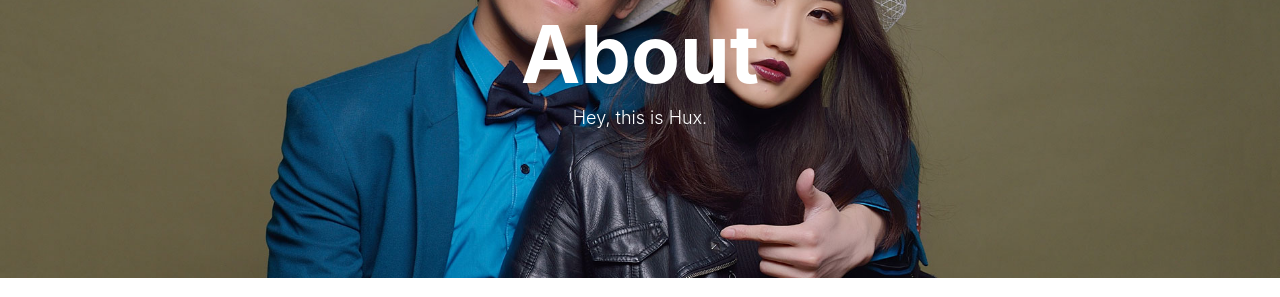
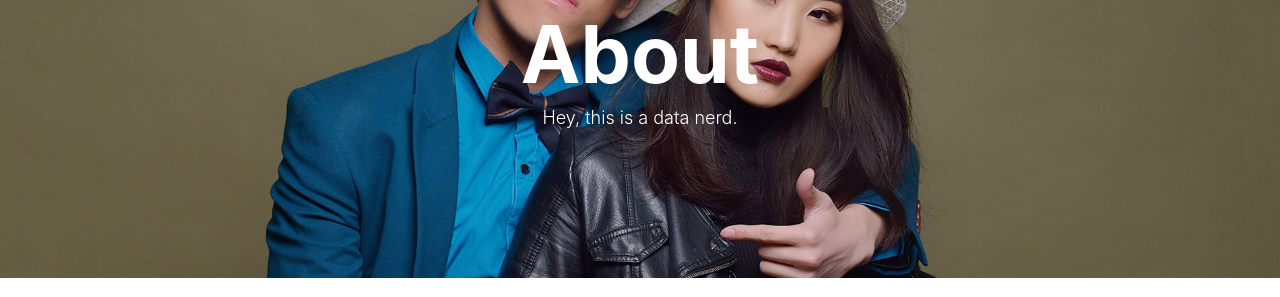
Before and after one commit to soulpacket/soulpacket.github.io, a Jekyll site: the page built from about.html, in a window 1280 px wide. Shown: the part 140-437 px from the top of the page. Built offline with Jekyll 4.4.1, drawn with Linux system fonts in a browser that asks for light colours; nearby versions of some CDN libraries; comment, search, counter and statistics services are not loaded.

Commit message:
Update about.html

```diff
--- a/about.html
+++ b/about.html
@@ -1,7 +1,7 @@
 ---
 layout: page
 title: "About"
-description: "Hey, this is Hux."
+description: "Hey, this is a data nerd."
 header-img: "img/about-bg.jpg"
 ---
 
```
